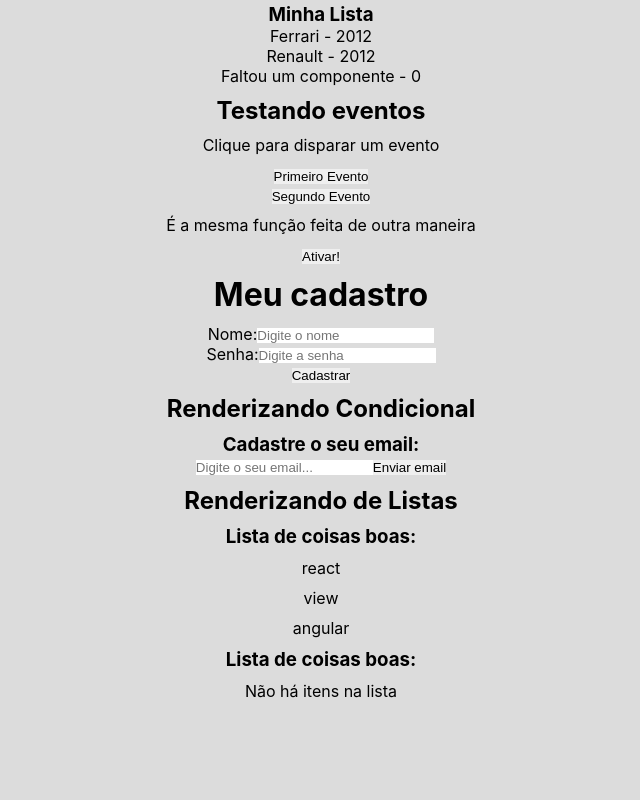
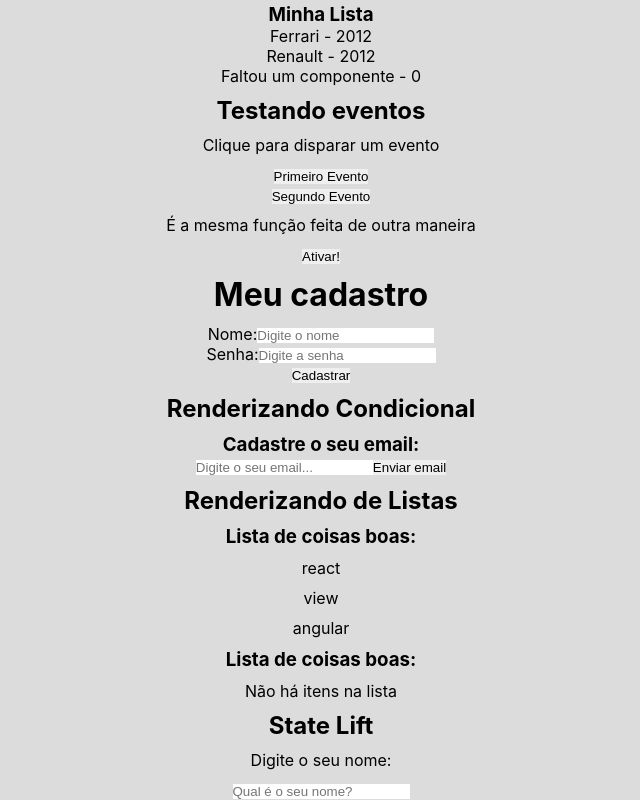
Before and after one commit to Henekei657/henekei, a React (Create React App) app in the folder meu-projeto/: page / in a window 1280 px wide. Shown: the part 1395-2195 px from the top of the page, without its empty margins (319-959 px from the left). Before the commit the page ends 2106 px from the top, so only its background shows below. Built offline with nearby package versions, Linux system fonts and the light colour scheme.

Commit message:
nova atualização

```diff
--- a/meu-projeto/src/App.js
+++ b/meu-projeto/src/App.js
@@ -1,13 +1,16 @@
 import './App.css';
+import {useState} from 'react';
 import HelloWorld from './components/helloWorld'
 import SayMyName from './components/sayMyName';
 import Pessoa from './components/pessoa';
 import Frase from './components/frase';
-import Lista from './components/lista'
-import Evento from './components/evento'
-import Form from './components/form'
+import Lista from './components/lista';
+import Evento from './components/evento';
+import Form from './components/form';
 import Condicional from './components/condicional'
 import Array from './components/array'
+import SeuNome from './components/seuNome'
+import Saudacao from './components/saudacao'
 
 function App() {
 
@@ -21,6 +24,7 @@
 
   const url = "https://via.placeholder.com/150";
   const meusItens = ['react', 'view', 'angular'];
+  const [nome, setNome] = useState(""); //Elevar para o nível de pai
 
   return (
 
@@ -75,6 +79,10 @@
       <Array itens={meusItens}/>
       <Array itens={[]}/>
 
+    <h2>State Lift</h2>
+
+    <SeuNome setNome = {setNome}/>
+    <Saudacao nome={nome}/>
     </div>
   );
 }
--- /dev/null
+++ b/meu-projeto/src/components/saudacao.js
@@ -0,0 +1,14 @@
+function Saudacao ( {nome} ){
+
+    function gerarSaudacao ( algumNome ){
+        return `Olá ${algumNome} tudo bem?`;
+    }
+
+    return <>
+        { nome &&
+        <p>{gerarSaudacao(nome)}</p>
+
+    }</>
+}
+
+export default Saudacao;
--- /dev/null
+++ b/meu-projeto/src/components/seuNome.js
@@ -0,0 +1,12 @@
+function seuNome ( {setNome} ) {
+
+    return (
+
+        <div>
+            <p>Digite o seu nome: </p>
+            <input type="text" placeholder="Qual é o seu nome?" onChange={(e) => setNome(e.target.value)}/>
+        </div>
+    )
+}
+
+export default seuNome;
```
